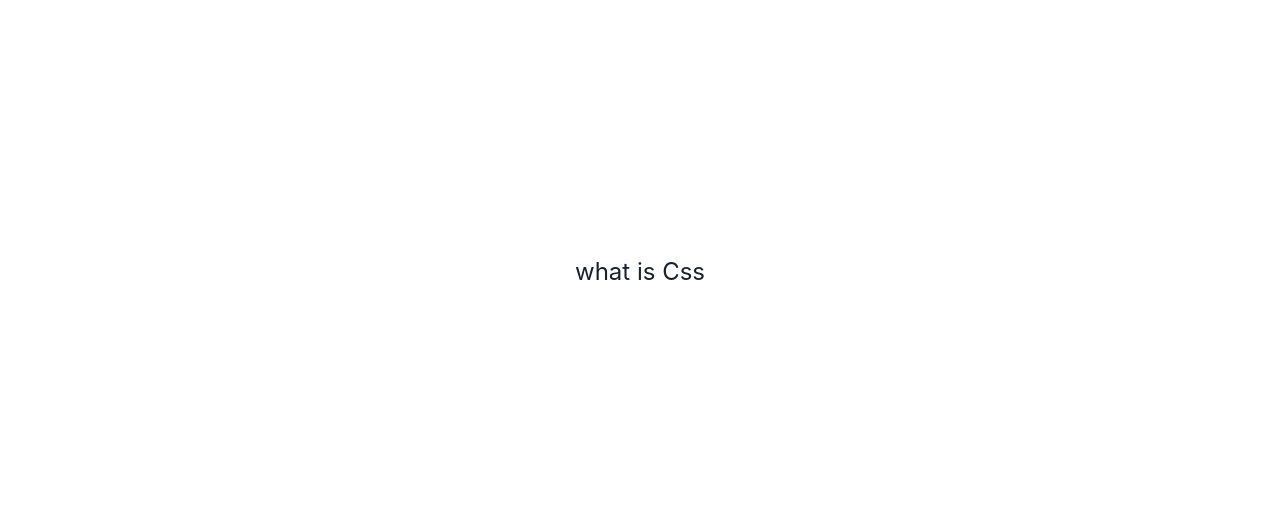
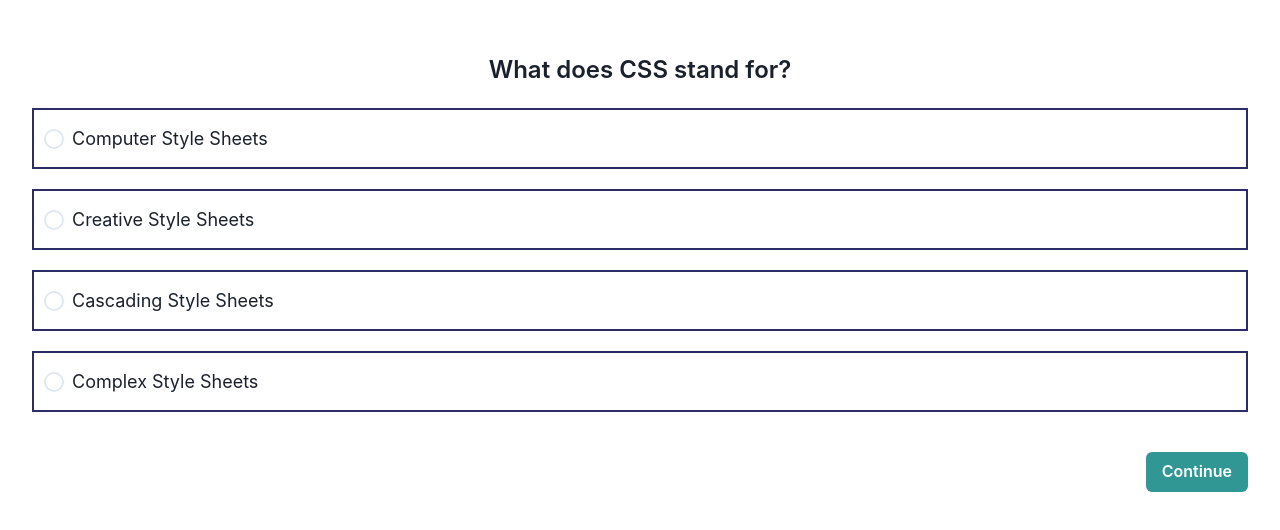
Before and after one commit to issamjebrane/minigame, a React (Vite) app: page /Css/onboardingCss1 in a window 1280 px wide. Shown: the part 128-658 px from the top of the page. Built offline with nearby package versions, Linux system fonts and the light colour scheme.

Commit message:
implementing Css

```diff
--- a/src/App.tsx
+++ b/src/App.tsx
@@ -7,12 +7,9 @@ import { Route, Routes } from 'react-router-dom';
 import {OnboardingHtml2 } from './html/Onboarding2';
 import {OnboardingHtml3 } from './html/Onboarding3';
 import { OnboardingHtml4 } from './html/Onboarding4';
-import { OnboardingCss1 } from './css/Onboarding1';
-import { OnboardingCss2 } from './css/Onboarding2';
-import { OnboardingCss3 } from './css/Onboarding3';
-import { OnboardingCss4 } from './css/Onboarding4';
 import { OnboardingHtml1 } from './html/Onboarding1';
 import { Suspense, createContext, lazy, useState } from 'react';
+import { Css } from './css/Css';
 
 
 interface CounterContextType {
@@ -61,12 +58,7 @@ function App() {
           </Suspense>
         } />
         </Route>
-        <Route path='/Css'>
-          <Route path='onboardingCss1' element={<OnboardingCss1/>}/>
-          <Route path='onboardingCss2' element={<OnboardingCss2 />}/>
-          <Route path='onboardingCss3' element={<OnboardingCss3/>}/>
-          <Route path='onboardingCss4' element={<OnboardingCss4/>}/>
-          </Route>
+        <Route path='/Css/onboardingCss1' element={<Css/>}/>
       </Routes>
     </CounterContext.Provider>
   )
--- /dev/null
+++ b/src/css/Css.tsx
@@ -0,0 +1,27 @@
+import React, { Dispatch, SetStateAction, createContext, useState } from 'react'
+import { OnboardingCss1 } from './Onboarding1'
+import { OnboardingCss2 } from './Onboarding2';
+import { OnboardingCss3 } from './Onboarding3';
+import { OnboardingCss4 } from './Onboarding4';
+import Result from './Result';
+
+//@ts-ignore
+export const IncrementingContext = createContext<{
+    incrementing:number;
+    setIncrementing:Dispatch<SetStateAction<number>>
+}>();
+
+export const  Css= () => {
+    const [incrementing,setIncrementing] = useState(1);
+
+  return (
+    // @ts-ignore
+    <IncrementingContext.Provider value={{incrementing,setIncrementing}}>
+        {incrementing === 1 && <OnboardingCss1/>}
+        {incrementing === 2 && <OnboardingCss2/>}
+        {incrementing === 3 && <OnboardingCss3/>}
+        {incrementing === 4 && <OnboardingCss4/>}
+        {incrementing === 5 && <Result/>}
+    </IncrementingContext.Provider>
+    )
+}
--- a/src/css/Onboarding1.tsx
+++ b/src/css/Onboarding1.tsx
@@ -1,9 +1,50 @@
-import React from 'react'
+import { useContext, useState } from "react"
+import { Question } from "./Question"
+import { Alert, AlertIcon, Button, RadioGroup } from '@chakra-ui/react'
+import { CounterContext } from "../App";
+import { IncrementingContext } from "./Css";
 
 export const OnboardingCss1 = () => {
+  const [value, setValue] = useState('');
+  const [isValueSelected,setIsValueSelected] = useState(false);
+  const incrementor = useContext(IncrementingContext);
+  const values = useContext(CounterContext);
+  const goodAnswer = "Cascading Style Sheets";
+  const answers:string[] = [
+    "Computer Style Sheets",
+    "Creative Style Sheets",
+    "Cascading Style Sheets",
+    "Complex Style Sheets"
+  ]
+  const getValue= ()=>{
+    if(value === ''){
+      setIsValueSelected(true);
+      return;
+    }
+    if(value === goodAnswer){
+      values?.setCounter(prev=>prev+1);
+    }
+    incrementor.setIncrementing(prev=>prev+1);
+  }
+
+
   return (
-    <div>
-      <h2>what is Css</h2>
+    <div className="onboarding">
+      {isValueSelected &&
+        <Alert status='error'>
+        <AlertIcon />
+        please select an answer
+      </Alert>
+      }
+      <h1>What does CSS stand for?</h1>
+      <RadioGroup onChange={setValue} value={value}>
+          {answers.map((answer,index)=>{
+            return   <Question value={answer} key={index}/>
+          })}
+      </RadioGroup>
+      <div className="navigation">
+        <Button colorScheme='teal' onClick={getValue}>Continue</Button>
+      </div>
     </div>
   )
 }
--- a/src/css/Onboarding2.tsx
+++ b/src/css/Onboarding2.tsx
@@ -1,7 +1,50 @@
-import React from 'react'
+import { useContext, useState } from "react"
+import { Question } from "./Question"
+import { Alert, AlertIcon, Button, RadioGroup } from '@chakra-ui/react'
+import { CounterContext } from "../App";
+import { IncrementingContext } from "./Css";
 
 export const OnboardingCss2 = () => {
+  const [value, setValue] = useState('');
+  const [isValueSelected,setIsValueSelected] = useState(false);
+  const incrementor = useContext(IncrementingContext);
+  const values = useContext(CounterContext);
+  const goodAnswer = "font-style: bold";
+  const answers:string[] = [
+    "text-style: bold",
+    "font-weight: bold",
+    "text-decoration: bold",
+    "font-style: bold"
+  ]
+  const getValue= ()=>{
+    if(value === ''){
+      setIsValueSelected(true);
+      return;
+    }
+    if(value === goodAnswer){
+      values?.setCounter(prev=>prev+1);
+    }
+    incrementor.setIncrementing(prev=>prev+1);
+  }
+
+
   return (
-    <div>OnboardingCss2</div>
+    <div className="onboarding">
+      {isValueSelected &&
+        <Alert status='error'>
+        <AlertIcon />
+        please select an answer
+      </Alert>
+      }
+      <h1>Which CSS property is used to set the text to bold?</h1>
+      <RadioGroup onChange={setValue} value={value}>
+          {answers.map((answer,index)=>{
+            return   <Question value={answer} key={index}/>
+          })}
+      </RadioGroup>
+      <div className="navigation">
+        <Button colorScheme='teal' onClick={getValue}>Continue</Button>
+      </div>
+    </div>
   )
 }
--- a/src/css/Onboarding3.tsx
+++ b/src/css/Onboarding3.tsx
@@ -1,7 +1,50 @@
-import React from 'react'
+import { useContext, useState } from "react"
+import { Question } from "./Question"
+import { Alert, AlertIcon, Button, RadioGroup } from '@chakra-ui/react'
+import { CounterContext } from "../App";
+import { IncrementingContext } from "./Css";
 
 export const OnboardingCss3 = () => {
+  const [value, setValue] = useState('');
+  const [isValueSelected,setIsValueSelected] = useState(false);
+  const incrementor = useContext(IncrementingContext);
+  const values = useContext(CounterContext);
+  const goodAnswer = "lettre-spacing";
+  const answers:string[] = [
+    "text-spacing",
+    "word-spacing",
+    "letter-spacing",
+    "font-spacing"
+  ]
+  const getValue= ()=>{
+    if(value === ''){
+      setIsValueSelected(true);
+      return;
+    }
+    if(value === goodAnswer){
+      values?.setCounter(prev=>prev+1);
+    }
+    incrementor.setIncrementing(prev=>prev+1);
+  }
+
+
   return (
-    <div>OnboardingCss3</div>
+    <div className="onboarding">
+      {isValueSelected &&
+        <Alert status='error'>
+        <AlertIcon />
+        please select an answer
+      </Alert>
+      }
+      <h1>Which CSS property is used to add spacing between letters?</h1>
+      <RadioGroup onChange={setValue} value={value}>
+          {answers.map((answer,index)=>{
+            return   <Question value={answer} key={index}/>
+          })}
+      </RadioGroup>
+      <div className="navigation">
+        <Button colorScheme='teal' onClick={getValue}>Continue</Button>
+      </div>
+    </div>
   )
 }
--- a/src/css/Onboarding4.tsx
+++ b/src/css/Onboarding4.tsx
@@ -1,7 +1,50 @@
-import React from 'react'
+import { useContext, useState } from "react"
+import { Question } from "./Question"
+import { Alert, AlertIcon, Button, RadioGroup } from '@chakra-ui/react'
+import { CounterContext } from "../App";
+import { IncrementingContext } from "./Css";
 
 export const OnboardingCss4 = () => {
+  const [value, setValue] = useState('');
+  const [isValueSelected,setIsValueSelected] = useState(false);
+  const incrementor = useContext(IncrementingContext);
+  const values = useContext(CounterContext);
+  const goodAnswer = "border-style: round";
+  const answers:string[] = [
+    "border-style: round",
+    "border-radius",
+    "corner-style: rounded",
+    "border-curve: smooth"
+  ]
+  const getValue= ()=>{
+    if(value === ''){
+      setIsValueSelected(true);
+      return;
+    }
+    if(value === goodAnswer){
+      values?.setCounter(prev=>prev+1);
+    }
+    incrementor.setIncrementing(prev=>prev+1);
+  }
+
+
   return (
-    <div>OnboardingCss4</div>
+    <div className="onboarding">
+      {isValueSelected &&
+        <Alert status='error'>
+        <AlertIcon />
+        please select an answer
+      </Alert>
+      }
+      <h1>Which CSS property is used to create rounded corners on an element?</h1>
+      <RadioGroup onChange={setValue} value={value}>
+          {answers.map((answer,index)=>{
+            return   <Question value={answer} key={index}/>
+          })}
+      </RadioGroup>
+      <div className="navigation">
+        <Button colorScheme='teal' onClick={getValue}>Continue</Button>
+      </div>
+    </div>
   )
 }
--- /dev/null
+++ b/src/css/Question.tsx
@@ -0,0 +1,10 @@
+import React from 'react'
+import { Radio } from '@chakra-ui/react'
+export const  Question : React.FC<{value:string}> = ({value}) => {
+
+  return (
+    <div className='question'  >
+        <Radio value={value} size='lg' colorScheme='teal'>{value}</Radio>
+    </div>
+  )
+}
--- /dev/null
+++ b/src/css/Result.tsx
@@ -0,0 +1,12 @@
+import { useContext } from 'react'
+import { CounterContext } from '../App'
+
+const Result = () => {
+  const result = useContext(CounterContext);
+  //@ts-ignore
+  const percentage = (result?.counter/4)*100;
+  return (
+    <div>result is : {percentage}%</div>
+  )
+}
+export default Result
```
